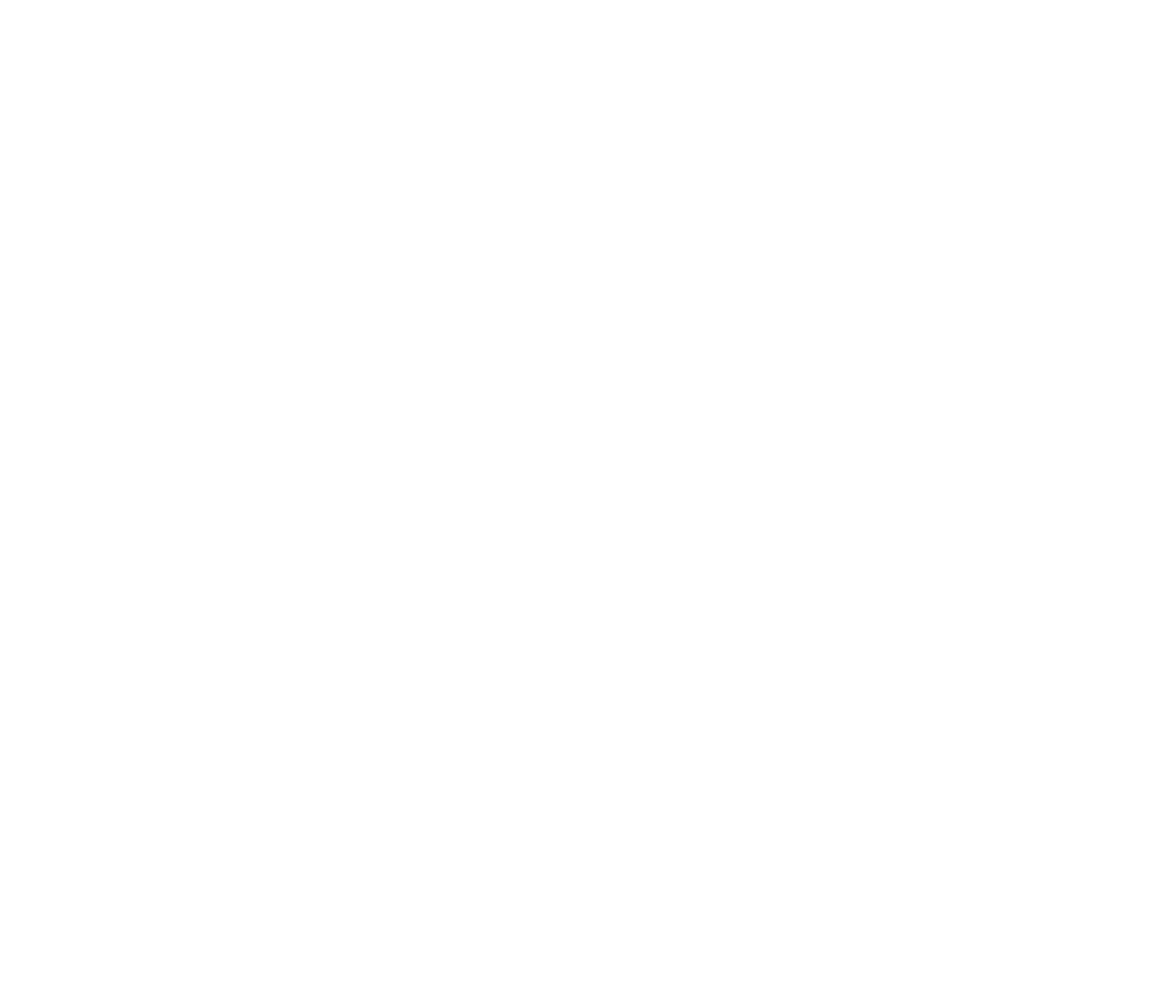
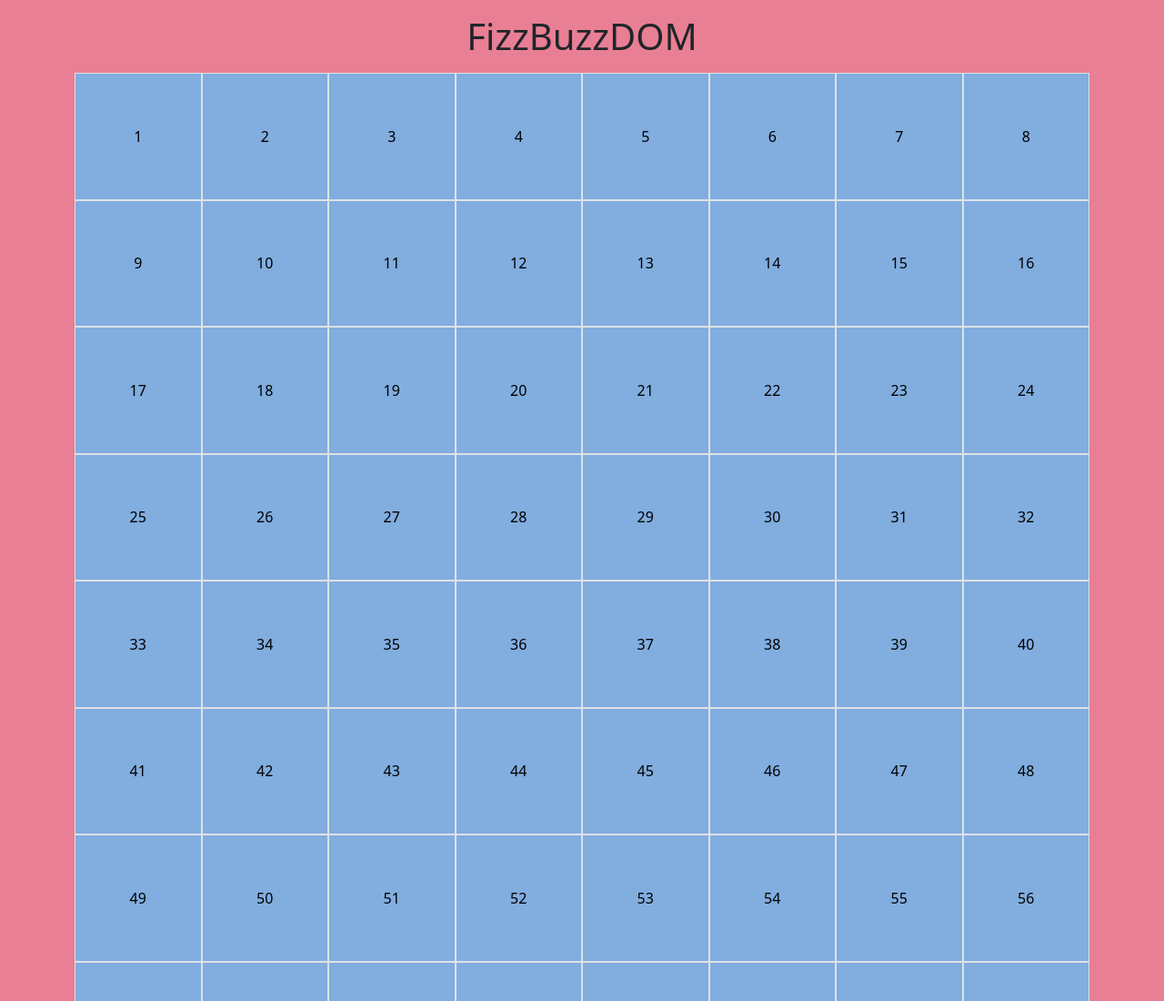
Before and after one commit to MartinaDR1/js-fizzbuzz, a plain HTML site: page index.html in a window 1280 px wide. Shown: the top 1100 px of the page at 91% size. Before the commit the page ends 800 px from the top, so only its background shows below. Drawn offline with nearby package versions, Linux system fonts and the light colour scheme.

Commit message:
add element list

```diff
--- /dev/null
+++ b/assets/css/style.css
@@ -0,0 +1,13 @@
+body{
+    background-color: rgb(233, 127, 148);
+}
+
+.box{
+    width: calc(100% / 8);
+    aspect-ratio: 1;
+    background-color: rgb(129, 173, 223);
+    color: black;
+    display: flex;
+    justify-content: center;
+    align-items: center;
+}
--- a/assets/js/main.js
+++ b/assets/js/main.js
@@ -0,0 +1,12 @@
+//Richiamo la lista
+const ulElement = document.querySelector('ul');
+
+for (let i = 1; i<= 100; i++){
+    console.log(i);
+
+    const liElement = `<li class = "box list-unstyled border">${i}</li>`;
+
+    // Stampo in pagina gli elementi della lista
+
+    ulElement.insertAdjacentHTML ('beforebegin', liElement);
+}
--- a/index.html
+++ b/index.html
@@ -7,12 +7,17 @@
 
     <link href="https://cdn.jsdelivr.net/npm/bootstrap@5.2.3/dist/css/bootstrap.min.css" rel="stylesheet" integrity="sha384-rbsA2VBKQhggwzxH7pPCaAqO46MgnOM80zW1RWuH61DGLwZJEdK2Kadq2F9CUG65" crossorigin="anonymous">
 
+    <link rel="stylesheet" href="./assets/css/style.css">
+
     <title>FizzBuzz</title>
 </head>
 <body>
+    <h1 class="text-center my-3">FizzBuzzDOM</h1>
 
+    <div class="container d-flex flex-wrap">
+        <ul></ul>
 
-
+    </div>
 
     <!-- script -->
     <script
```
